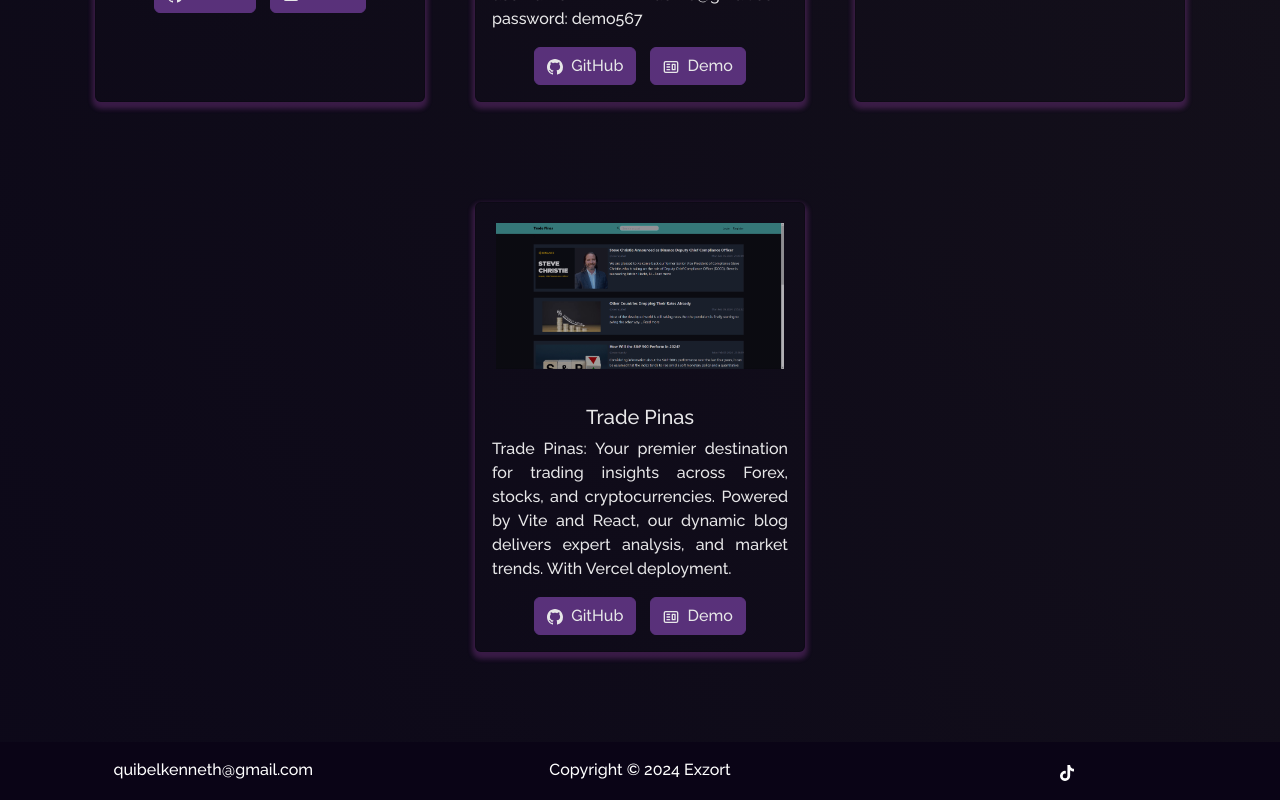
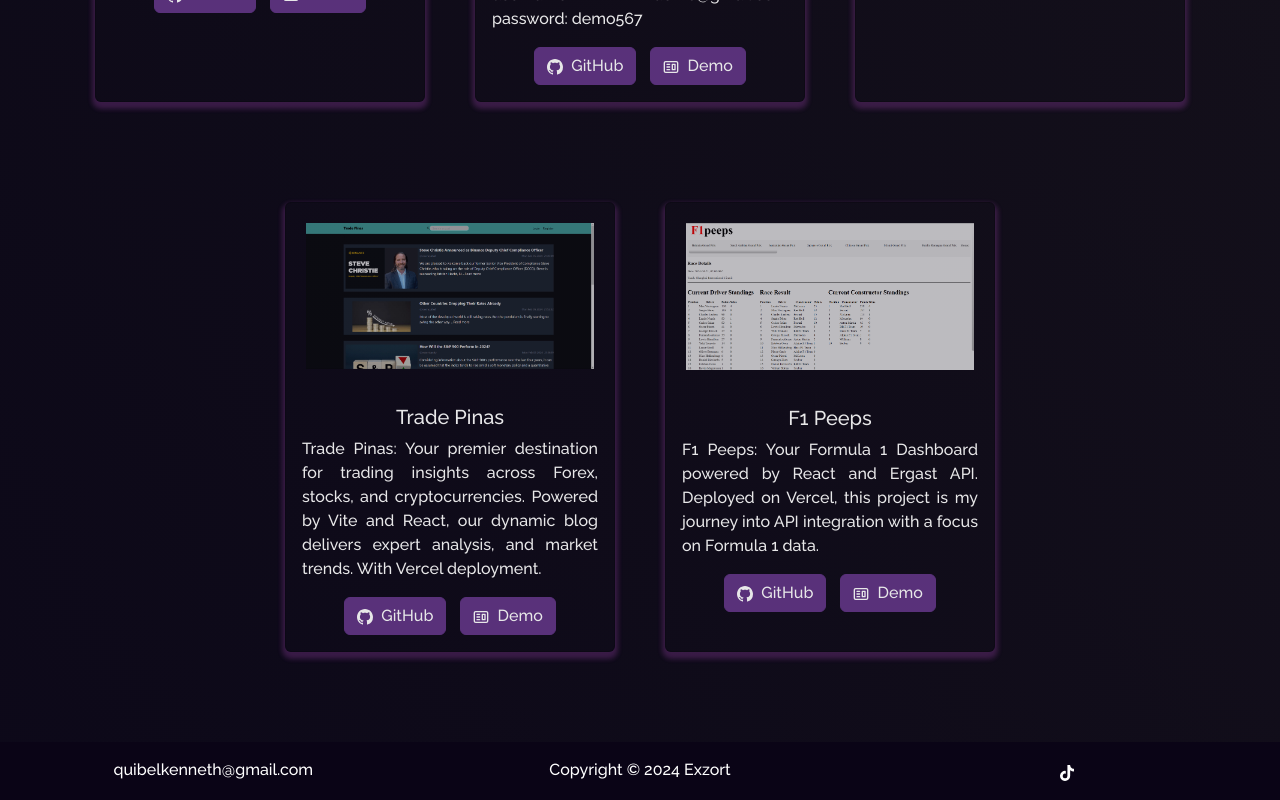
Before and after one commit to Exzort567/Portfolio, a React (Create React App) app: page /project in a window 1280 px wide. Shown: the part 811-1611 px from the top of the page. Built offline with nearby package versions, Linux system fonts and the light colour scheme.

Commit message:
Add new project

```diff
--- a/src/components/Projects/Projects.js
+++ b/src/components/Projects/Projects.js
@@ -6,6 +6,7 @@
   import bitcoinforecast from '../../Assets/Projects/bitcoin-forecast.png'
   import tradepinas from '../../Assets/Projects/tradepinas.png'
   import PortfolioItem from './PortfolioItem'
+  import f1Peeps from '../../Assets/Projects/f1Peeps.png'
 
   const portfoliolist = [
     {
@@ -47,7 +48,17 @@
         ghLink: "https://github.com/Exzort567/tradepinas",
         demoLink: "https://tradepinas.vercel.app/",
         category: "web development"
-    }
+    },
+    {
+      id: 4,
+      imgPath: f1Peeps,
+      isBlog: false,
+      title: "F1 Peeps",
+      description: "F1 Peeps: Your Formula 1 Dashboard powered by React and Ergast API. Deployed on Vercel, this project is my journey into API integration with a focus on Formula 1 data.",
+      ghLink: "https://github.com/Exzort567/F1-Peeps",
+      demoLink: "https://f1-peeps.vercel.app/",
+      category: "web development"
+  }
   ];
   const categorylist = [
     { id: 1, category: "all", value: "all" },
```
Also changed, not shown: src/Assets/Projects/f1Peeps.png (added).
